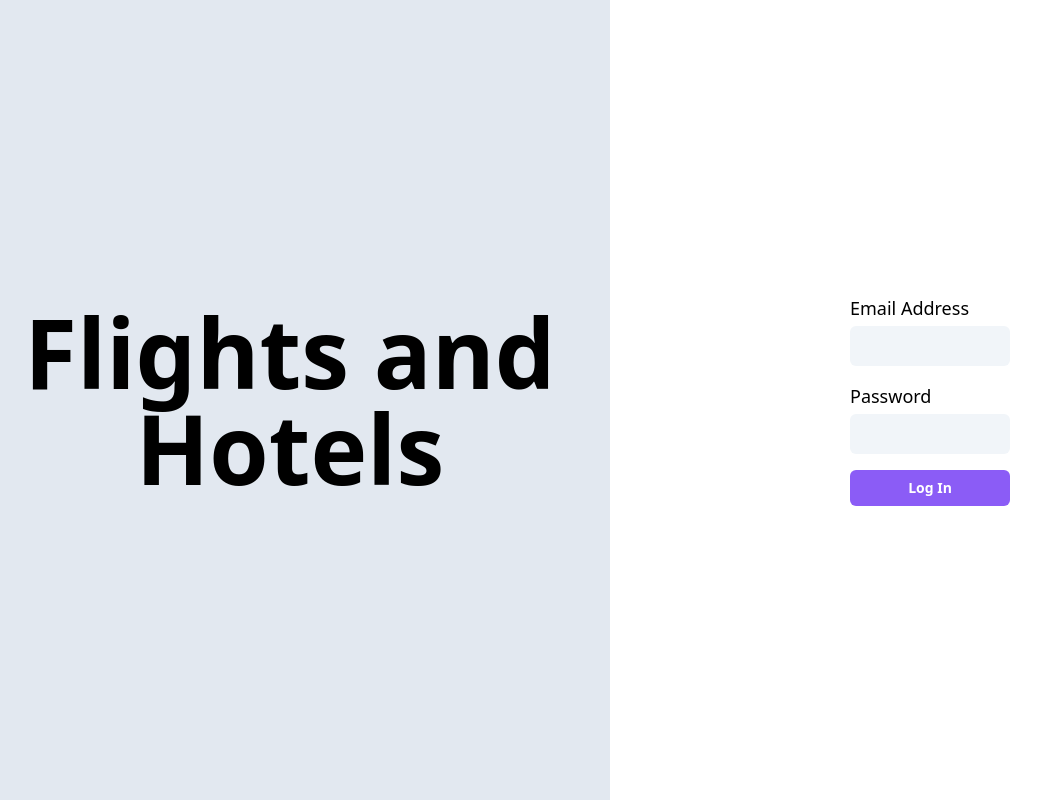
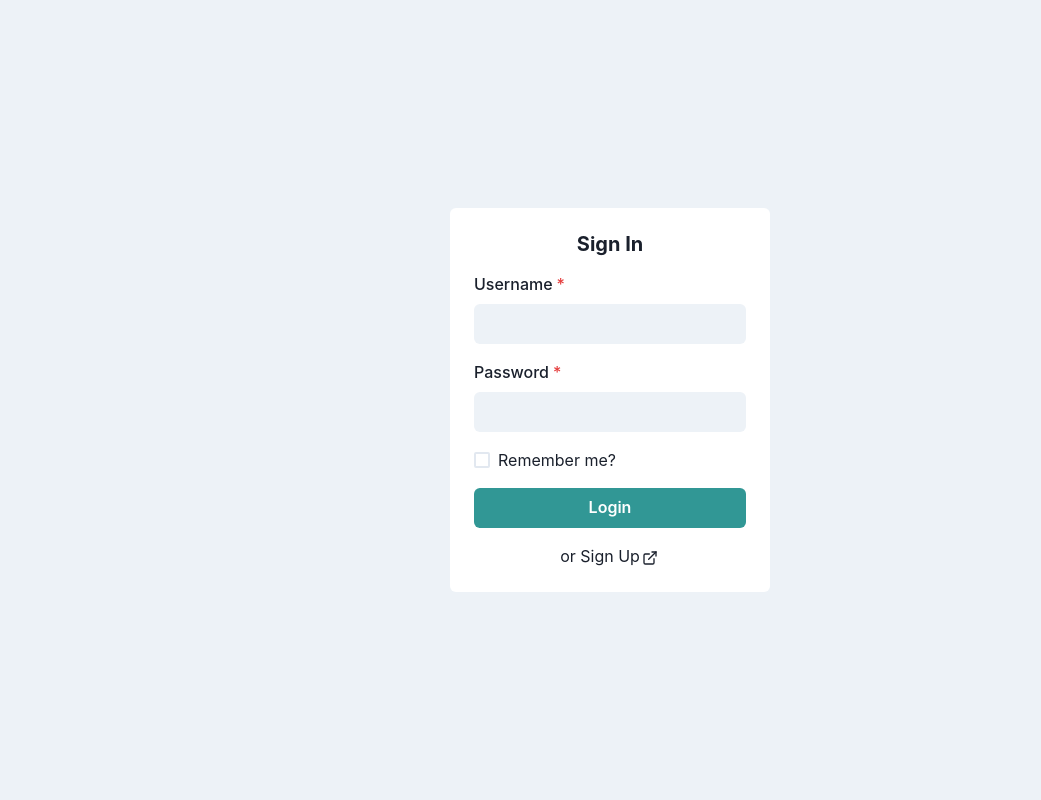
Before and after one commit to arniechops/cis550finalproject, a React (Create React App) app in the folder frontend/: page / in a window 1280 px wide. Shown: the whole page, without its empty margins (30-1071 px from the left). Built offline with nearby package versions, Linux system fonts and the light colour scheme; no server answers.

Commit message:
added frontend functionality

```diff
--- a/frontend/src/App.js
+++ b/frontend/src/App.js
@@ -1,16 +1,17 @@
-import {useEffect} from 'react'
-import Login from './pages/Login';
+import { Route, Routes } from "react-router-dom"
+import Home from "./pages/Home";
+import Login from "./pages/Login";
 
 function App() {
-    useEffect(() => {
-      fetch('/login')
-        .then(response => response.json())
-        .then(data => console.log(data))
-        .catch(error => console.error(error));
-  }, [])
-
   return (
-    <Login/>
+    <Routes>
+      <Route path="/" element={
+        <Login/>
+      }></Route>
+      <Route path="/home" element={
+        <Home/>
+      }></Route>
+    </Routes>
   );
 }
 
--- a/frontend/src/index.js
+++ b/frontend/src/index.js
@@ -2,10 +2,16 @@ import React from 'react';
 import ReactDOM from 'react-dom/client';
 import './index.css';
 import App from './App';
+import { BrowserRouter } from 'react-router-dom';
+import { ChakraProvider } from '@chakra-ui/react';
 
 const root = ReactDOM.createRoot(document.getElementById('root'));
 root.render(
-    <App />
+    <BrowserRouter>
+        <ChakraProvider>
+            <App />
+        </ChakraProvider>
+    </BrowserRouter>
 );
 
 // If you want to start measuring performance in your app, pass a function
--- /dev/null
+++ b/frontend/src/pages/Home.jsx
@@ -0,0 +1,39 @@
+import { AddIcon, ArrowForwardIcon } from '@chakra-ui/icons'
+import { Avatar, Box, Button, Card, Flex, Input, Text, VStack } from '@chakra-ui/react'
+import React from 'react'
+
+export default function Home() {
+  return (
+    <Box>
+        <Flex w="100wh" align="center" justify="center" mt={10}>
+            <Input width="200px"/>
+            <Box align="center" justify="center">
+                <Button>
+                    <ArrowForwardIcon w="6" h="6" />
+                </Button>
+            </Box>
+            <Input width="200px"/>
+        </Flex>
+        <VStack spacing={3} mt={4}>
+            <Card p={4} w="15%">
+                <Flex>
+                    <Avatar name='City' mr="6"/>
+                    <VStack spacing={2} align="left">
+                        <Text size="lg" as="b" align={"left"}>Flight X</Text>
+                        <Text color={'gray'} align={"left"}>From DXB to JFK</Text>
+                    </VStack>
+                </Flex>
+            </Card>
+            <Card p={4} w="15%">
+                <Flex>
+                    <Avatar name='City' mr="6"/>
+                    <VStack spacing={2} align="left">
+                        <Text size="lg" as="b" align={"left"}>Flight X</Text>
+                        <Text color={'gray'} align={"left"}>From DXB to JFK</Text>
+                    </VStack>
+                </Flex>
+            </Card>
+        </VStack>
+    </Box>
+  )
+}
--- a/frontend/src/pages/Login.jsx
+++ b/frontend/src/pages/Login.jsx
@@ -1,28 +1,103 @@
-import React from 'react'
+import { useFormik } from "formik";
+import {
+  Box,
+  Button,
+  Checkbox,
+  Flex,
+  FormControl,
+  FormLabel,
+  Input,
+  VStack,
+  Heading,
+  Alert,
+  AlertIcon,
+  Link,
+  useColorModeValue
+} from "@chakra-ui/react";
+import { useNavigate } from "react-router-dom";
+import { useEffect, useState } from "react";
+import {ExternalLinkIcon} from '@chakra-ui/icons';
 
 export default function Login() {
+
+  const navigate = useNavigate();
+  const [err, setErr] = useState();
+
+  useEffect(() => {
+    localStorage.getItem('username') && navigate("/homepage");
+  })
+
+  var handleSubmit = (username, password) => {
+    const requestOptions = {
+        method: 'POST',
+        headers: { 'Content-Type': 'application/json' },
+        body: JSON.stringify({ username: username, password: password })
+    };
+
+  }
+
+  const formik = useFormik({
+    initialValues: {
+      username: "",
+      password: "",
+      rememberMe: false
+    },
+    onSubmit: (values) => {
+        console.log(values)
+        handleSubmit(values.username, values.password)
+    }
+  });
   return (
-    <div className='h-screen w-screen flex'>
-        <div className='w-1/2 h-full bg-slate-200 flex items-center justify-center'>
-            <div className='text-8xl text-center font-bold p-10'>
-                Flights and Hotels
-            </div>
-        </div>
-        <div className='flex items-center justify-center w-1/2'>
-            <div className='space-y-4 w-1/4'>
-                <div>
-                    <p className='text-lg mb-1'>Email Address</p>
-                    <input type="text" className='bg-slate-100 outline-none rounded-md p-2 w-full'/>
-                </div>
-                <div>
-                    <p className='text-lg mb-1'>Password</p>
-                    <input type="password" className='bg-slate-100 outline-none rounded-md p-2 w-full'/>
-                </div>
-                <button className='bg-violet-500 hover:bg-violet-600 w-full focus:outline-none focus:ring focus:ring-violet-300 active:bg-violet-700 px-5 py-2 text-sm leading-5 rounded-md font-semibold text-white'>
-                    Log In
-                </button>
-            </div>
-        </div>
-    </div>
-  )
+    <Flex bg={useColorModeValue('gray.100', 'gray.700')} align="center" justify="center" h="100vh">
+      <Box p={6} bg={useColorModeValue('white', '#273040')} rounded="md" w={'25%'}>
+        <form onSubmit={formik.handleSubmit}>
+          <VStack spacing={4} align="flex-start">
+            <Box textAlign="center" width="full">
+                <Heading size='md'>Sign In</Heading>
+            </Box>
+            <FormControl isRequired>
+              <FormLabel htmlFor="username">Username</FormLabel>
+              <Input
+                id="username"
+                name="username"
+                variant="filled"
+                onChange={formik.handleChange}
+                value={formik.values.username}
+              />
+            </FormControl>
+            <FormControl isRequired>
+              <FormLabel htmlFor="password">Password</FormLabel>
+              <Input
+                id="password"
+                name="password"
+                type="password"
+                variant="filled"
+                onChange={formik.handleChange}
+                value={formik.values.password}
+              />
+            </FormControl>
+            <Checkbox
+              id="rememberMe"
+              name="rememberMe"
+              onChange={formik.handleChange}
+              isChecked={formik.values.rememberMe}
+              colorScheme="teal"
+            >
+              Remember me?
+            </Checkbox>
+            {err && <Alert status='error'>
+                <AlertIcon />
+                {err}
+            </Alert>}
+            <Button type="submit" colorScheme="teal" width="full">
+              Login
+            </Button>
+            <Box textAlign="center" width="full">
+              or <Link href='/register' colorScheme="teal">Sign Up<ExternalLinkIcon mx='2px' /></Link>
+            </Box>
+          </VStack>
+        </form>
+      </Box>
+    </Flex>
+  );
 }
```
Also changed, not shown: frontend/package.json (+7 -0 lines), frontend/src/pages/Booking.jsx (deleted), 1 other file (tests, documents, lock files or other folders).
